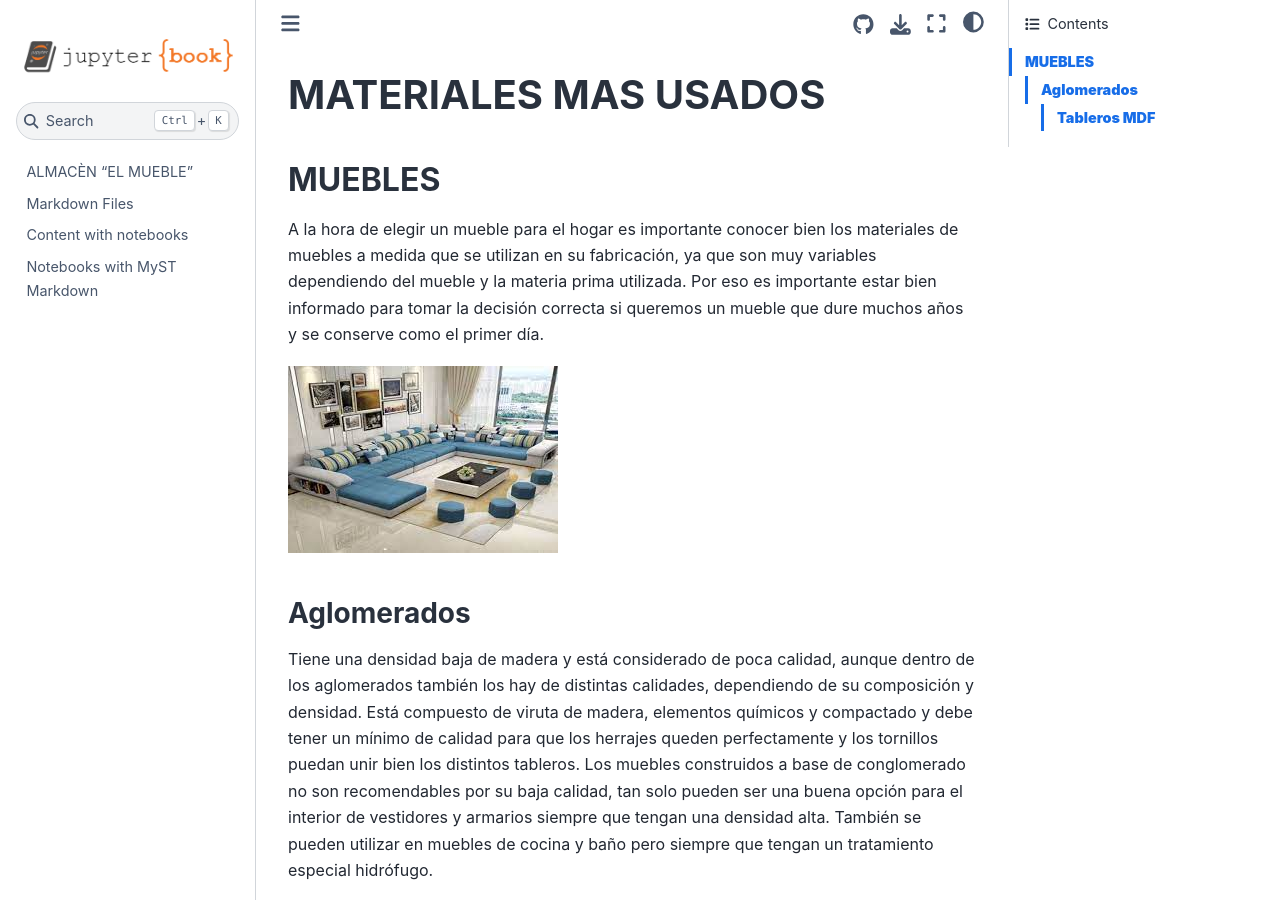
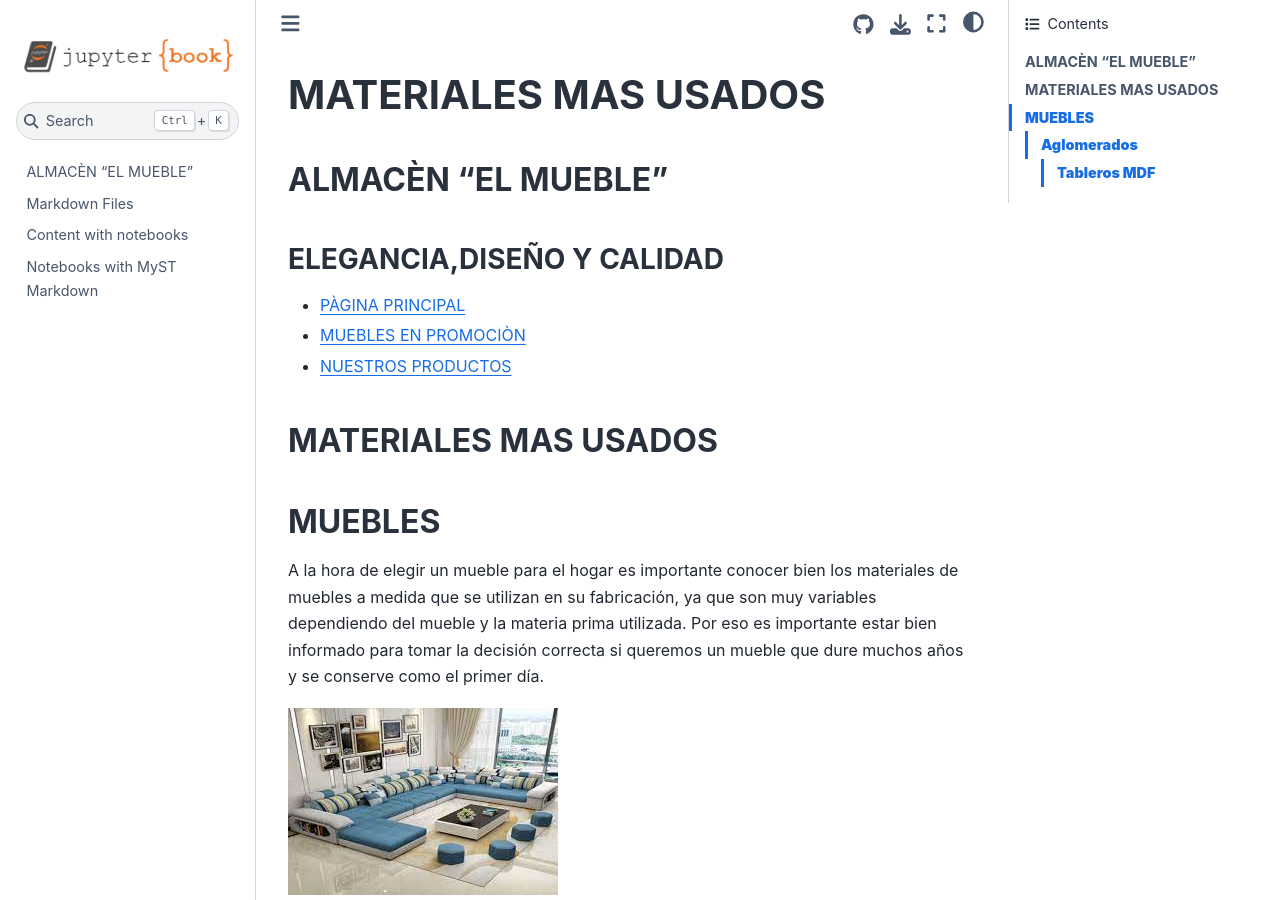
Before and after one commit to EANDRESAGILA/milibro, a Jupyter Book: the page built from materiales.md, in a window 1280 px wide and 900 px high. Built offline with Jupyter Book 1.0.4 settings and Sphinx 7.4.7 and the Sphinx Book theme 1.1.4, drawn with Linux system fonts in a browser that asks for light colours.

Commit message:
Mi commit 3

```diff
--- a/materiales.md
+++ b/materiales.md
@@ -1,5 +1,13 @@
 # **MATERIALES MAS USADOS**
+### **ALMACÈN "EL MUEBLE"**
+###### **ELEGANCIA,DISEÑO Y CALIDAD**
 
+
+- [PÀGINA PRINCIPAL ](intro.md)
+- [MUEBLES EN PROMOCIÒN ](promocion.md)
+- [NUESTROS PRODUCTOS ](productos.md)
+
+## **MATERIALES MAS USADOS**
 
 ## **MUEBLES**
 
```
Also changed, not shown: intro.md (+3 -1 lines), promocion.md (+0 -1 lines), productos.md (line endings or trailing spaces).
